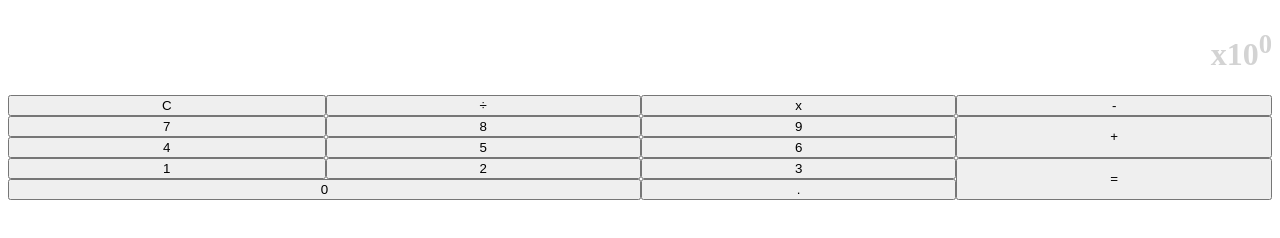
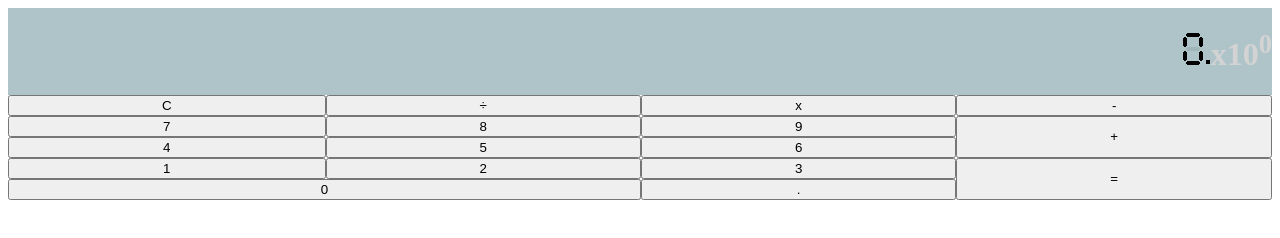
Before and after one commit to KarloIsaac/JavascriptCalculator, a plain HTML site: page index.html in a window 1280 px wide. Drawn offline with Linux system fonts and the light colour scheme.

Commit message:
prepared the

```diff
--- a/Scripts.js
+++ b/Scripts.js
@@ -195,20 +195,20 @@ parsing.
 */
 var ScreenUpdater = function () {
     var scientificNotationParser = new ScientificNotationParser();
-    var numberImagesMap = {".":buildImage("dot"), "0":buildImage("0"), "1":buildImage("1"), "2":buildImage("2"),
-            "3":buildImage("3"), "4":buildImage("4"), "5":buildImage("5"), "6":buildImage("6"), "7":buildImage("7"),
-            "8":buildImage("8"), "9":buildImage("9")};
+    var charImageMap = {"E":buildCharImage("E"), "r":buildCharImage("r"), ".":buildCharImage("dot"),
+            "0":buildCharImage("0"), "1":buildCharImage("1"), "2":buildCharImage("2"), "3":buildCharImage("3"),
+            "4":buildCharImage("4"), "5":buildCharImage("5"), "6":buildCharImage("6"), "7":buildCharImage("7"),
+            "8":buildCharImage("8"), "9":buildCharImage("9")};
 
-
-    function buildImage(imageName) {
+    function buildCharImage(imageName) {
+        var fileName = imageName === "." ? "dot" : imageName;
         var imageRoute = "https://raw.githubusercontent.com/KarloIsaac/JavascriptCalculator/" +
-                "master/number_Images/big/" + imageName + ".png";
+                "master/number_Images/big/" + fileName + ".png";
         var imageElement = document.createElement("img");
         imageElement.src = imageRoute;
         imageElement.alt = imageName;
         return imageElement;
     }
-
 
     this.clear = function() {
         this.updateMainDisplay("0.");
@@ -253,7 +253,12 @@ var ScreenUpdater = function () {
     }
 
     function displayNuber(numberText) {
-        return document.getElementById("main-display");
+        var mainDisplay = document.getElementById("main-display");
+        mainDisplay.innerHTML = "";
+        numberText.split("").forEach(char => {
+            var imageChar = charImageMap[char].cloneNode();
+            mainDisplay.appendChild(imageChar);
+        });
     }
 
     function displayScientificPower(powerNumber) {
--- a/Styles.css
+++ b/Styles.css
@@ -25,6 +25,6 @@
     grid-row: span 2;
 }
 
-#main-display {
+#displays {
     background-color: rgb(175, 196, 201);
 }
--- a/index.html
+++ b/index.html
@@ -5,6 +5,9 @@
     <title></title>
     <link rel="stylesheet" href="Styles.css">
     <script type="text/javascript" src="Scripts.js"></script>
+    <script type="text/javascript">
+        window.onload = () => operationsRequestsController.clearAll();
+    </script>
 </head>
 <body>
     <div id="calculator-frame" class="">
```
